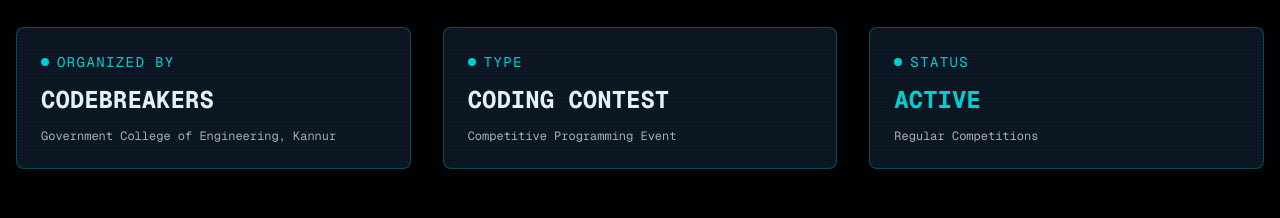
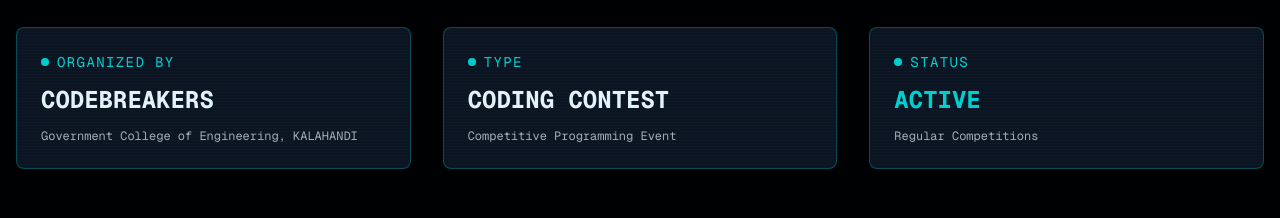
Before and after one commit to Gyanranjan-Priyam/codebreakers, a Next.js app: page /events/codecheaf in a window 1280 px wide. Shown: the part 840-1058 px from the top of the page. Built offline with nearby package versions, Linux system fonts and the light colour scheme.

Commit message:
SPELLING MISTAKES ARE MODIFIED

```diff
--- a/src/app/events/codecheaf/page.tsx
+++ b/src/app/events/codecheaf/page.tsx
@@ -132,7 +132,7 @@
                   CODEBREAKERS
                 </p>
                 <p className="font-mono text-xs text-foreground/70">
-                  Government College of Engineering, Kannur
+                  Government College of Engineering, KALAHANDI
                 </p>
               </div>
             </GlowContainer>
--- a/src/app/events/hackathon/hack-nova/page.tsx
+++ b/src/app/events/hackathon/hack-nova/page.tsx
@@ -155,7 +155,7 @@
                   CODEBREAKERS
                 </p>
                 <p className="font-mono text-xs text-foreground/70">
-                  Government College of Engineering, Kannur
+                  Government College of Engineering, KALAHANDI
                 </p>
               </div>
             </GlowContainer>
--- a/src/app/events/ideathon/page.tsx
+++ b/src/app/events/ideathon/page.tsx
@@ -155,7 +155,7 @@
                   CODEBREAKERS
                 </p>
                 <p className="font-mono text-xs text-foreground/70">
-                  Government College of Engineering, Kannur
+                  Government College of Engineering, KALAHANDI
                 </p>
               </div>
             </GlowContainer>
--- a/src/app/events/sessions/page.tsx
+++ b/src/app/events/sessions/page.tsx
@@ -133,7 +133,7 @@
                   CODEBREAKERS
                 </p>
                 <p className="font-mono text-xs text-foreground/70">
-                  Government College of Engineering, Kannur
+                  Government College of Engineering, KALAHANDI
                 </p>
               </div>
             </GlowContainer>
```
Also changed, not shown: 1 other file (tests, documents, lock files or other folders).
